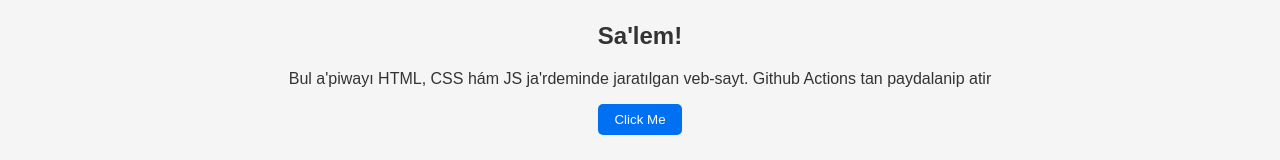
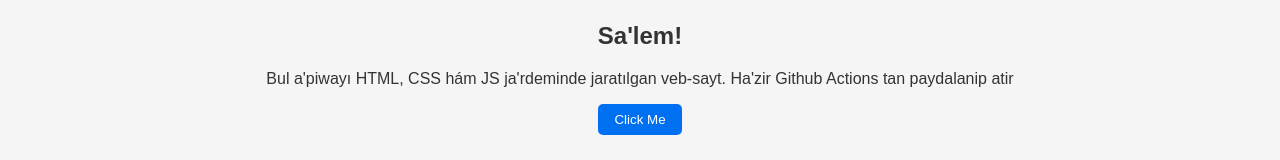
Before and after one commit to coderun626/GithubActionsTest, a plain HTML site: page index.html in a window 1280 px wide. Shown: the part 160-320 px from the top of the page. Drawn offline with Linux system fonts and the light colour scheme.

Commit message:
Github Actions test

```diff
--- a/index.html
+++ b/index.html
@@ -19,7 +19,9 @@
   <main>
     <section>
       <h2>Sa'lem!</h2>
-      <p>Bul a'piwayı HTML, CSS hám JS ja'rdeminde jaratılgan veb-sayt. Github Actions tan paydalanip atir </p>
+      <p>Bul a'piwayı HTML, CSS hám JS ja'rdeminde jaratılgan veb-sayt.
+        Ha'zir Github Actions tan paydalanip atir
+      </p>
       <button onclick="salomBer()">Click Me</button>
     </section>
   </main>
```
